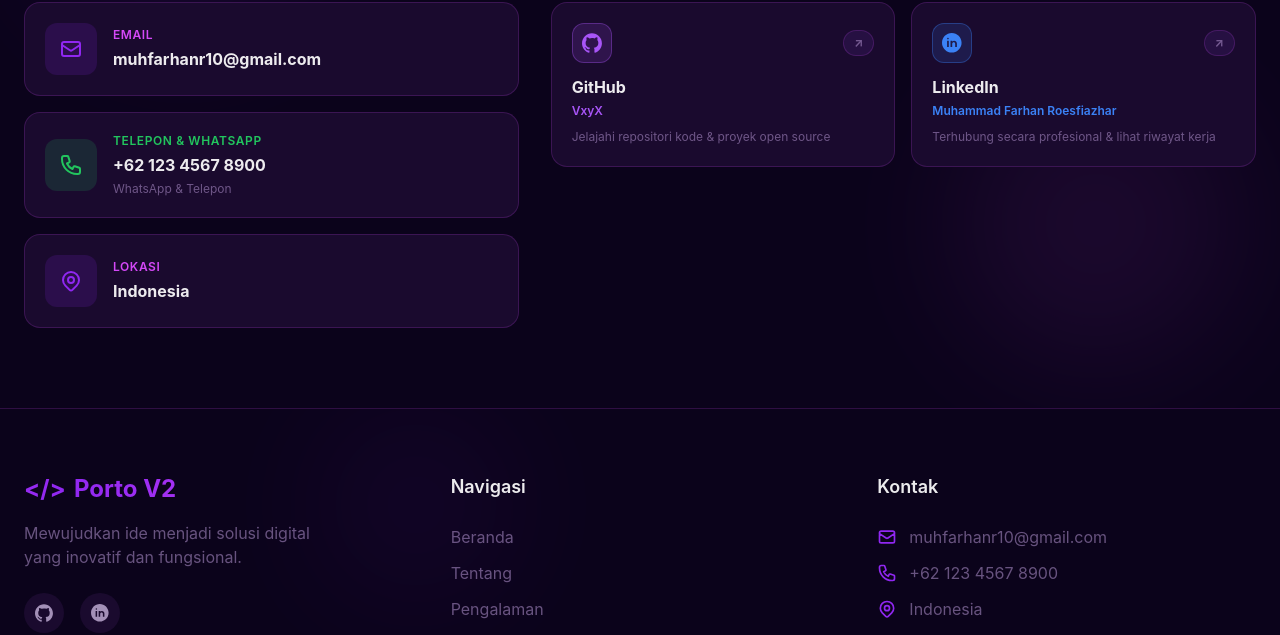
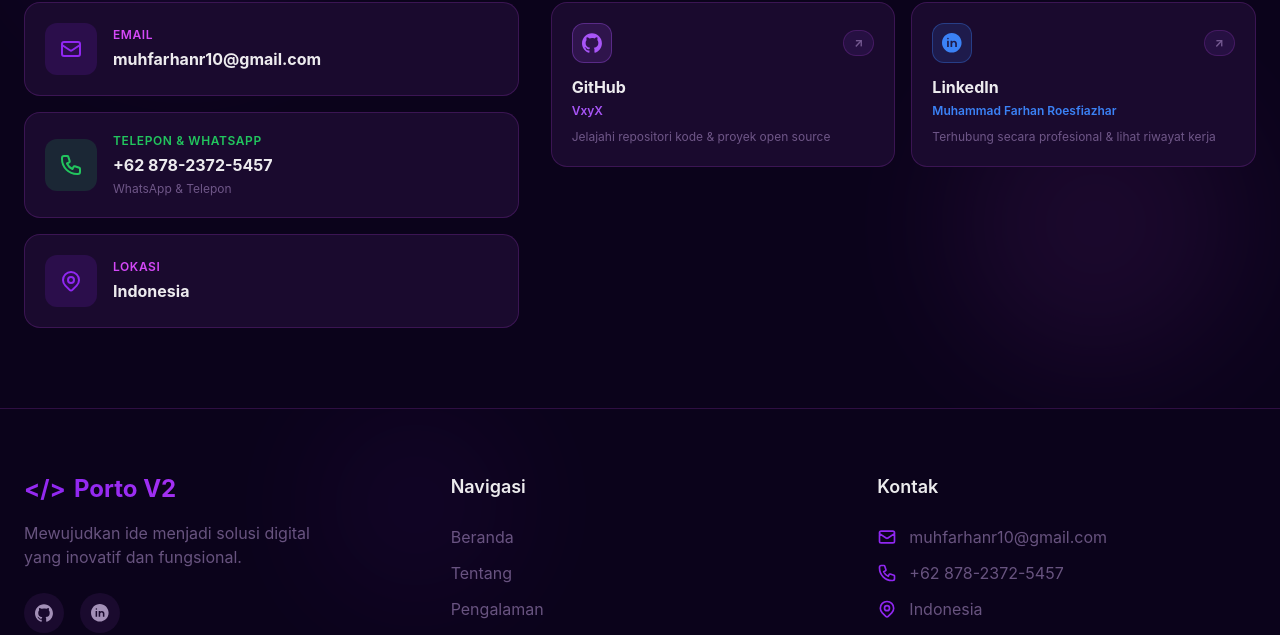
Before and after one commit to VxyX/porto_v2, a Svelte app: page / in a window 1280 px wide. Shown: the part 6052-6687 px from the top of the page. Built offline with nearby package versions, Linux system fonts and the light colour scheme.

Commit message:
fix personal info

```diff
--- a/src/data/locales/en.ts
+++ b/src/data/locales/en.ts
@@ -21,7 +21,7 @@ export const enData = {
     bio: 'Hi! I’m a Software Engineer with 1.5 years of experience specializing in backend development and system integration. On a daily basis, I navigate complex data workflows and build solid systems using Python, JavaScript, FastAPI, Redis, and Docker.\n\nWhen I’m not coding, I attempt digital drawing—which mostly means having a canvas full of unfinished WIPs, endless layers of re-sketches, and cursing at myself for not getting the colors and proportions right (╯°□°)╯︵ ┻━┻. Unlike my artwork, at least my code actually reaches production and stays clean! ✨\n\nAlways eager to tackle tough technical challenges, optimize backends, and collaborate on cool projects! ( •̀ᴗ•́ )و ̑̑',
     location: 'Indonesia',
     email: 'muhfarhanr10@gmail.com',
-    phone: '+62 878 2372 5457',
+    phone: '+62 878-2372-5457',
     availability: 'Open for opportunities',
     image: '/img/profil2.jpg',
   },
--- a/src/data/locales/id.ts
+++ b/src/data/locales/id.ts
@@ -21,7 +21,7 @@ export const idData = {
     bio: 'Halo! Saya adalah seorang Software Engineer dengan pengalaman 1,5 tahun yang berfokus pada backend development dan integrasi sistem. Sehari-hari, saya menangani alur data yang kompleks dan membangun sistem yang handal menggunakan Python, JavaScript, FastAPI, Redis, dan Docker.\n\nSaat tidak sedang mengoding, saya mencoba menggambar digital—yang sebagian besar artinya canvas penuh dengan file WIP yang belum selesai, layer sketsa ulang yang tidak ada habisnya, dan merutuki diri sendiri karena warna dan proporsinya tidak pernah pas (╯°□°)╯︵ ┻━┻. Tapi tenang, tidak seperti karya seni saya, setidaknya kode saya benar-benar sampai ke tahap produksi dan tetap bersih! ✨\n\nSelalu antusias untuk menangani tantangan teknis yang rumit, mengoptimalkan backend, dan berkolaborasi dalam proyek-proyek keren! ( •̀ᴗ•́ )و ̑̑',
     location: 'Indonesia',
     email: 'muhfarhanr10@gmail.com',
-    phone: '+62 123 4567 8900',
+    phone: '+62 878-2372-5457',
     availability: 'Terbuka untuk peluang',
     image: '/img/profil2.jpg',
   },
--- a/src/data/locales/jp.ts
+++ b/src/data/locales/jp.ts
@@ -21,7 +21,7 @@ export const jpData = {
     bio: 'こんにちは！バックエンド開発およびシステム統合において1.5年の経験を持つソフトウェアエンジニアです。日々の業務では、Python、JavaScript、FastAPI、Redis、Dockerを活用し、複雑なデータワークフローの制御や堅牢なシステム構築を行っています。\n\nコードを書いていない時はデジタルイラストに挑戦していますが……大半は未完成のWIP（作業中ファイル）でキャンバスが埋まり、無限の描き直しレイヤーと格闘し、配色やプロポーションが合わずに自暴自棄になっています (╯°□°)╯︵ ┻━┻。でもご安心ください。イラストとは違って、私のコードはしっかり本番環境にデプロイされ、クリーンに保たれています！ ✨\n\n複雑な技術的課題への挑戦、バックエンドの最適化、そして面白いプロジェクトでのコラボレーションに常にワクワクしています！ ( •̀ᴗ•́ )و ̑̑',
     location: 'インドネシア',
     email: 'muhfarhanr10@gmail.com',
-    phone: '+62 123 4567 8900',
+    phone: '+62 878-2372-5457',
     availability: '案件受付中',
     image: '/img/profil2.jpg',
   },
```
